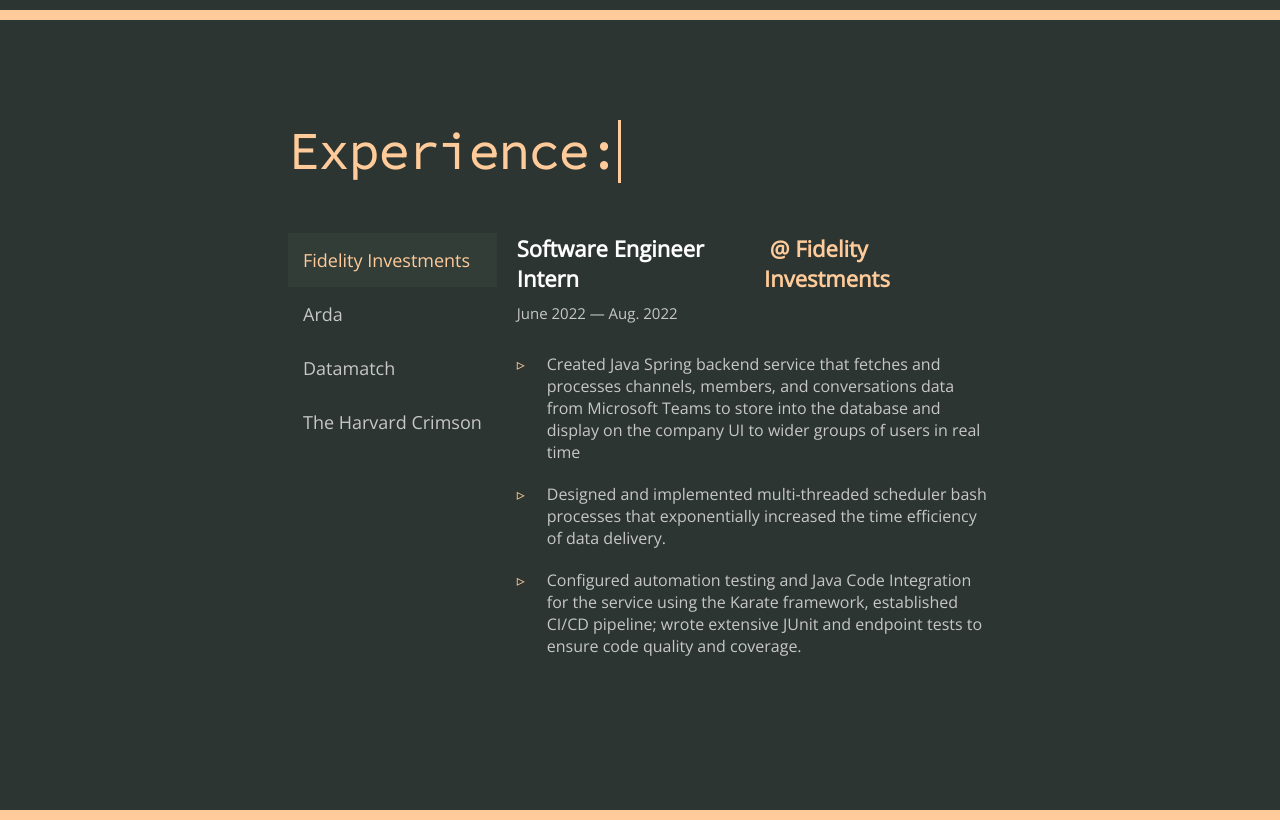
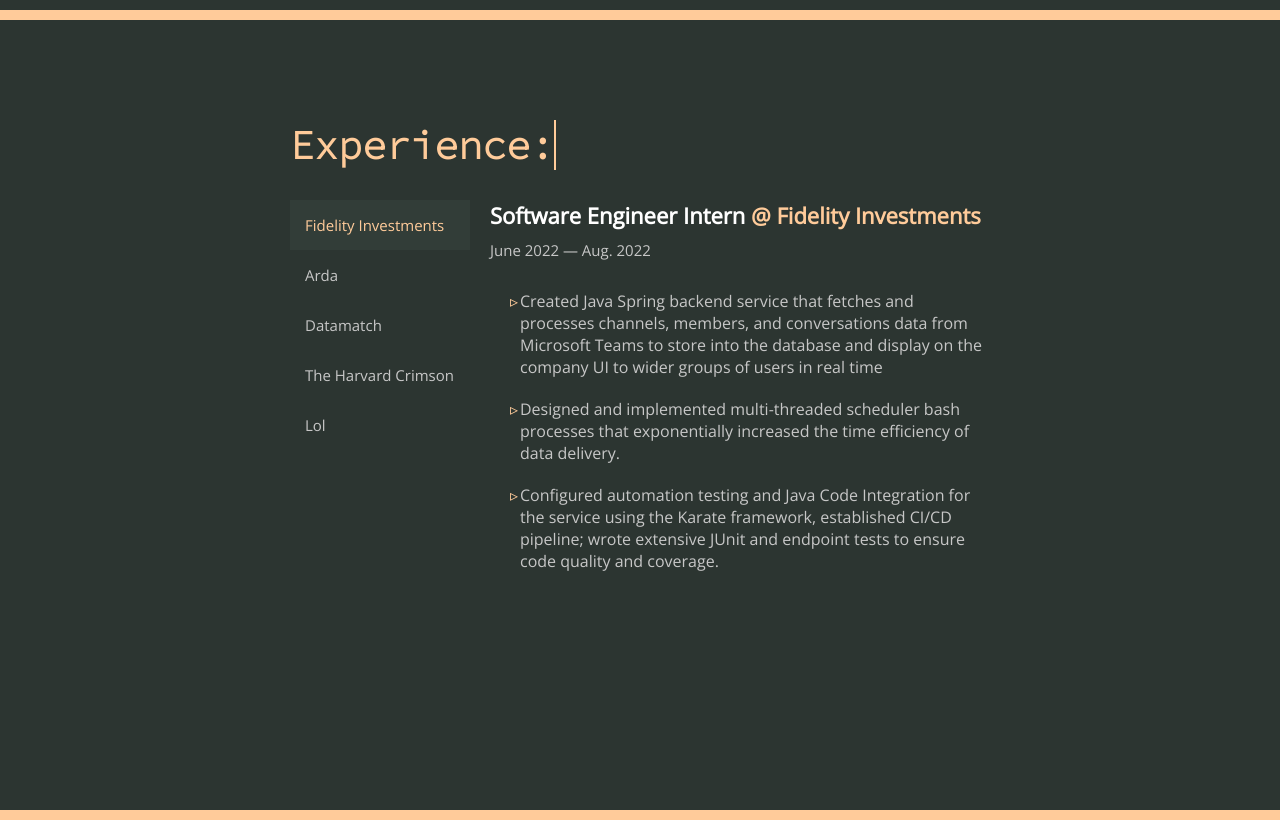
Before and after one commit to jared-ni/personal-website, a React (Create React App) app: page / in a window 1280 px wide. Shown: the part 1640-2460 px from the top of the page. Built offline with nearby package versions, Linux system fonts and the light colour scheme.

Commit message:
mobile view for experience tabs

```diff
--- a/src/components/AboutMe.css
+++ b/src/components/AboutMe.css
@@ -81,14 +81,14 @@
       left: 0;
       background: #116466;
       opacity: 0.4;
-      filter: brightness(150%) contrast(1000%) hue-rotate(15deg);
+      filter: brightness(150%) contrast(500%) hue-rotate(20deg);
       z-index: 1;
     }
     .aboutMeImage-wrapper::before {
       top: 20px;
       left: -20px;
       background: #ffcb9a;
-      z-index: -100;
+      z-index: -1000;
       transition: all 0.2s ease;
     }
     .aboutMeImage-wrapper:hover::before {
--- a/src/components/Experience.css
+++ b/src/components/Experience.css
@@ -14,20 +14,21 @@
   .experience-center-container {
       height: inherit;
       max-width: 900px;
-      width: 55%;
+      width: 700px;
       margin-top: 100px;
       z-index: inherit;
   }
 
   .experience-h1 {
     margin-top: 0px;
-    margin-bottom: 50px;
+    margin-bottom: 30px;
     font-family: 'Source Code Pro', monospace;
     color: #ffcb9a;
-    font-size: 50px;
+    font-size: 40px;
     position: relative;
     width: max-content;
     z-index: 10;
+    /* border: 2px solid white; */
   }
   .experience-h1::before,
   .experience-h1::after {
@@ -69,15 +70,16 @@
   .experience-table {
     display: flex;
     flex-direction: row;
-    margin-top: 50px;
     font-family: "Open Sans", sans-serif;
+    /* border: 2px solid white; */
   }
 
   .experience-tabs-container {
-    font-size: 18px;
-    width: fit-content;
+    font-size: 15px;
+    width: 180px;
     flex-shrink: 0;
     position: relative;
+    margin-right: 20px;
   }
 
   .tabs {
@@ -91,36 +93,37 @@
     transition: transform 0.5s;
   }
   .active-tabs {
-    /* border-left:2px solid #ffcb9a; */
     color: #ffcb9a;
     background-color: #323d38;
   }
   .tabs:hover {
     background-color: #323d38;
-    border-left:2px solid #ffcb9a;
+    border-left: 2px solid #ffcb9a;
     transform: translate(-10%);
     transform: all 1s;
   }
 
-
-
-
-
   .experience-content-container {
     color: #fff;
     position: relative;
-    padding-left: 20px;
+    /* padding-left: 20px; */
   }
 
   .experience-content-title {
     font-size: 22px;
-    display: flex;
+    display: inline-block;
     flex-direction: row;
     font-weight: bold;
+    overflow-wrap: break-all;
   }
   .experience-content-company {
     color: #ffcb9a;
     text-decoration: none;
+  }
+  .experience-content-company-link {
+    color: inherit;
+    text-decoration: inherit;
+    display: inline-block;
   }
   .experience-content-date {
     font-size: 15px;
@@ -144,3 +147,50 @@
   .active-content {
     display: block;
   }
+
+  @media screen and (max-width: 750px) {
+    .experience-h1 {
+        margin-bottom: 10px;
+    }
+    .experience-center-container {
+        width: 90%;
+    }
+    .experience-table {
+        display: block;
+    }
+    .experience-tabs-container {
+        display: flex;
+        height: 100px;
+        padding-top: 20px;
+        overflow-x: auto;
+        width: 100%;
+        padding-bottom: 20px;
+    }
+    .tabs {
+        display: flex;
+        min-width: 120px;
+        max-width: 120px;
+        justify-content: center;
+        align-items: center;
+        text-align: center;
+        font-size: 14px;
+    }
+    .tabs:hover {
+        transform: translate(0, -10%);
+        border-left: none;
+        border-top: 2px solid #ffcb9a;
+    }
+    .experience-content-container {
+        margin: auto;
+        width: 90%;
+    }
+    .experience-content-title {
+        font-size: 17px;
+    }
+    .experience-content-date {
+        font-size: 12px;
+    }
+    .experience-content-description {
+        font-size: 14px;
+    }
+  }
--- a/src/components/Experience.js
+++ b/src/components/Experience.js
@@ -41,13 +41,24 @@
                         onClick={() => toggleTab(4)}>
                         The Harvard Crimson
                     </div>
+                    <div
+                        className={toggleState === 4 ? "tabs active-tabs" : "tabs"}
+                        onClick={() => toggleTab(4)}>
+                        Lol
+                    </div>
                 </div>
                 <div className="experience-content-container">
                     <div className={toggleState === 1 ? "content active-content" : "content"}>
                         <div className="experience-content-title">
                             Software Engineer Intern
-                            <a href="https://www.fidelity.com/" target="_blank" className="experience-content-company">&nbsp;@ Fidelity Investments</a>
+                            <span class="experience-content-company">
+                                &nbsp;@&nbsp;
+                                <a href="https://www.fidelity.com/" target="_blank" className="experience-content-company-link">
+                                    Fidelity Investments
+                                </a>
+                            </span>
                         </div>
+
                         <div className="experience-content-date">
                             June 2022 — Aug. 2022
                         </div>
@@ -64,7 +75,12 @@
                     <div className={toggleState === 2 ? "content active-content" : "content"}>
                         <div className="experience-content-title">
                             Android Software Developer
-                            <a href="https://www.ardaimpact.com/" target="_blank" className="experience-content-company">&nbsp;@ Arda</a>
+                            <span class="experience-content-company">
+                                &nbsp;@&nbsp;
+                                <a href="https://www.ardaimpact.com/" target="_blank" className="experience-content-company-link">
+                                    Arda
+                                </a>
+                            </span>
                         </div>
                         <div className="experience-content-date">
                             Oct. 2021 — May 2022
@@ -79,7 +95,12 @@
                     <div className={toggleState === 3 ? "content active-content" : "content"}>
                         <div className="experience-content-title">
                             Software Developer
-                            <a href="https://datamatch.me/" target="_blank" className="experience-content-company">&nbsp;@ Datamatch</a>
+                            <span class="experience-content-company">
+                                &nbsp;@&nbsp;
+                                <a href="https://datamatch.me/" target="_blank" className="experience-content-company-link">
+                                    Datamatch
+                                </a>
+                            </span>
                         </div>
                         <div className="experience-content-date">
                             Oct. 2021 — April 2022
@@ -97,7 +118,12 @@
                     <div className={toggleState === 4 ? "content active-content" : "content"}>
                         <div className="experience-content-title">
                             Technology Associate
-                            <a href="https://datamatch.me/" target="_blank" className="experience-content-company">&nbsp;@ The Harvard Crimson</a>
+                            <span class="experience-content-company">
+                                &nbsp;@&nbsp;
+                                <a href="https://www.thecrimson.com/" target="_blank" className="experience-content-company-link">
+                                    The Harvard Crimson
+                                </a>
+                            </span>
                         </div>
                         <div className="experience-content-date">
                             Oct. 2021 — Present
```
